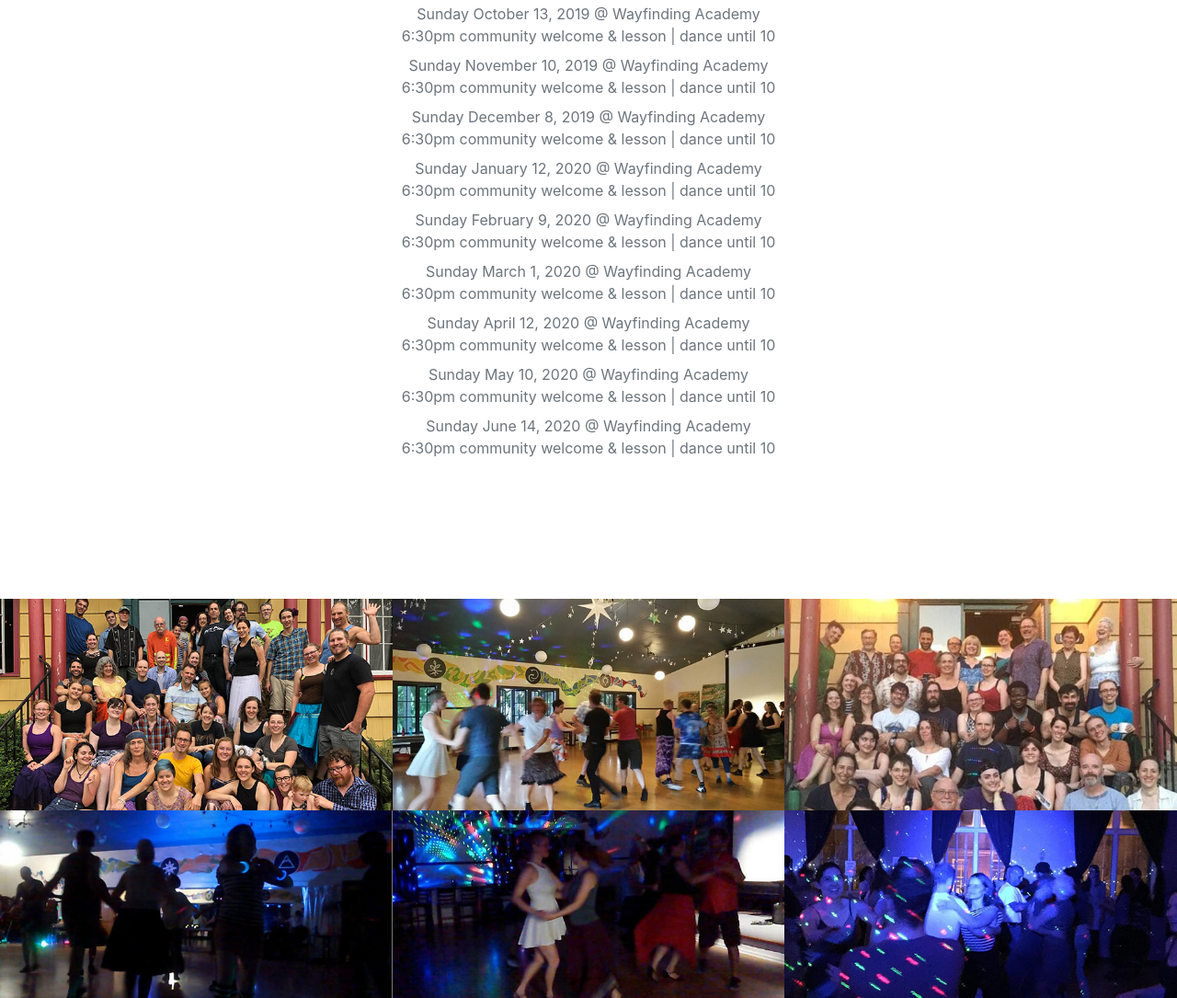
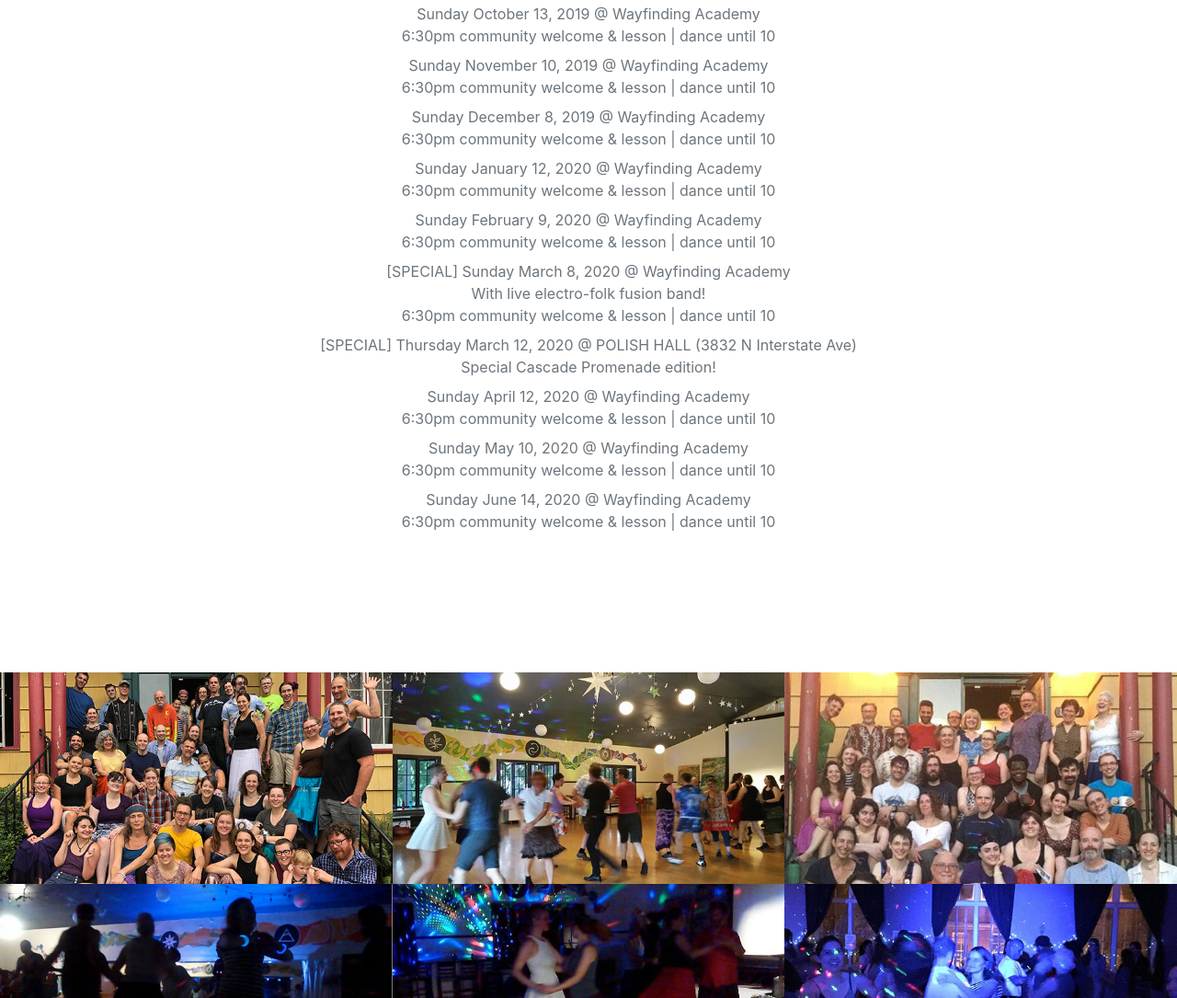
Before and after one commit to mgoren/contraremix, a website with bundled scripts: page index.html in a window 1280 px wide. Shown: the part 2915-4000 px from the top of the page at 92% size. Built offline with nearby package versions, Linux system fonts and the light colour scheme.

Commit message:
update dates

```diff
--- a/index.html
+++ b/index.html
@@ -158,8 +158,12 @@
                   <span class="mobile-only">Sun 2/9/20 <br>6:30pm community welcome & lesson <br>dance until 10 <br>Wayfinding Academy</span>
                 </li>
                 <li class="text-muted mb-0 dance">
-                  <span class="desktop-only">Sunday March 1, 2020 @ Wayfinding Academy <br>6:30pm community welcome & lesson | dance until 10</span>
-                  <span class="mobile-only">Sun 3/1/20 <br>6:30pm community welcome & lesson <br>dance until 10 <br>Wayfinding Academy</span>
+                  <span class="desktop-only">[SPECIAL] Sunday March 8, 2020 @ Wayfinding Academy <br>With live electro-folk fusion band!<br>6:30pm community welcome & lesson | dance until 10</span>
+                  <span class="mobile-only">Sun 3/8/20 <br>With live electro-folk fusion band!<br>6:30pm community welcome & lesson <br>dance until 10 <br>Wayfinding Academy</span>
+                </li>
+                <li class="text-muted mb-0 dance">
+                  <span class="desktop-only">[SPECIAL] Thursday March 12, 2020 @ POLISH HALL (3832 N Interstate Ave)<br>Special Cascade Promenade edition!</span>
+                  <span class="mobile-only">Thu 3/12/20 <br>Special Cascade Promenade edition! <br>Polish Hall (3832 N Interstate Ave)</span>
                 </li>
                 <li class="text-muted mb-0 dance">
                   <span class="desktop-only">Sunday April 12, 2020 @ Wayfinding Academy <br>6:30pm community welcome & lesson | dance until 10</span>
--- a/package.json
+++ b/package.json
@@ -26,7 +26,7 @@
         "url": "https://github.com/BlackrockDigital/startbootstrap-creative.git"
     },
     "dependencies": {
-        "bootstrap": "4.3.1",
+        "bootstrap": "4.4.1",
         "font-awesome": "4.7.0",
         "jquery": "3.4.1",
         "jquery.easing": "^1.4.1",
@@ -38,7 +38,7 @@
         "gulp": "^4.0.2",
         "gulp-clean-css": "4.2.0",
         "gulp-header": "2.0.9",
-        "gulp-rename": "1.4.0",
+        "gulp-rename": "2.0.0",
         "gulp-sass": "4.0.2",
         "gulp-uglify": "3.0.2"
     }
```
Also changed, not shown: 1 other file.
